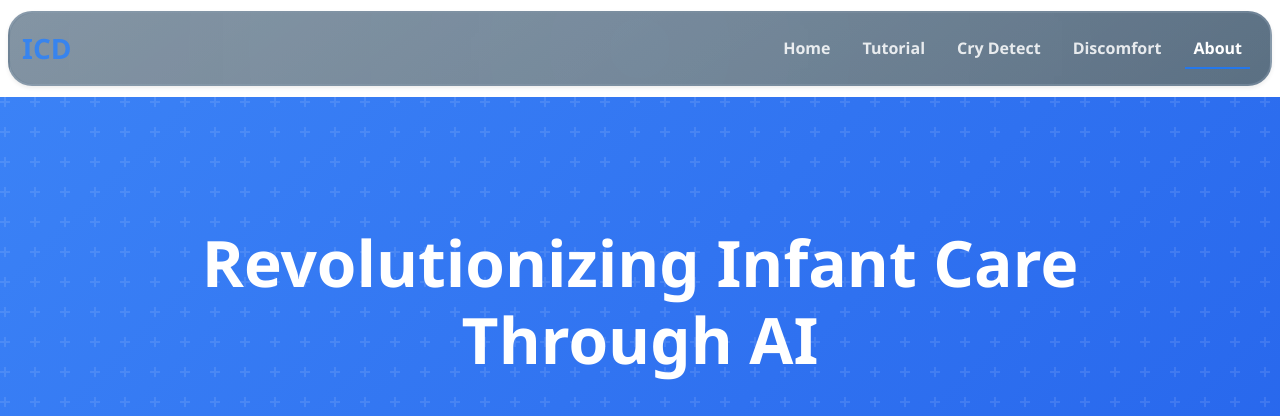
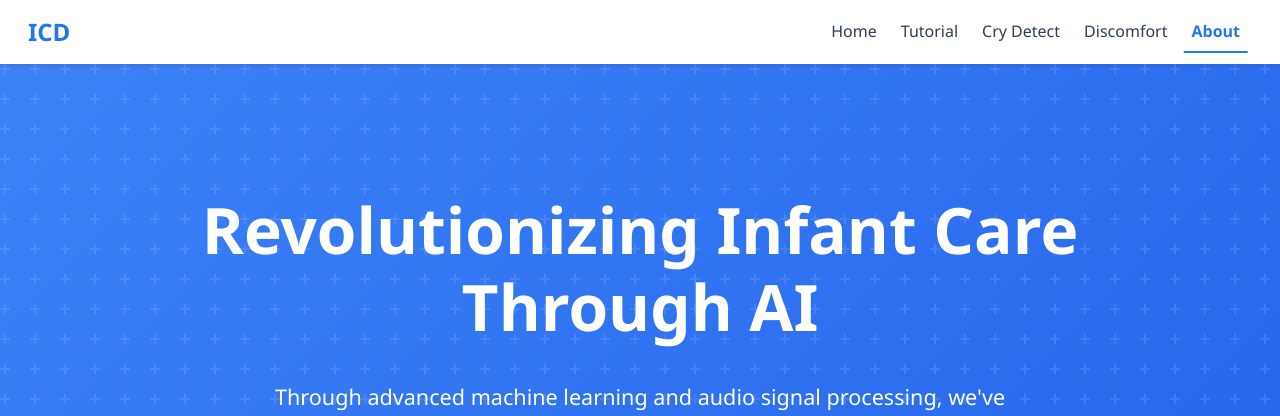
Before and after one commit to mursalatul/infant_cry_detection, a Django app: page /about/ in a window 1280 px wide. Shown: the top 416 px of the page. Run offline with Django 5.2, Linux system fonts and the light colour scheme; parts of the project's set-up code (start-up, migrations or seed data) failed here and were passed over; some libraries are stand-ins or nearby versions.

Commit message:
simplified the navbar

```diff
--- a/templates/base.html
+++ b/templates/base.html
@@ -104,126 +104,23 @@
 
         /* Navbar Styles */
         nav.navbar {
-            background: linear-gradient(145deg, #7b8fa1, #5e7489);
-            /* Subtle gradient for depth */
-            color: white;
-            box-shadow:
-                0 6px 20px rgba(0, 0, 0, 0.4),
-                /* Strong outer shadow for depth */
-                inset 0 -2px 4px rgba(0, 0, 0, 0.2),
-                /* Subtle inner shadow */
-                inset 0 2px 4px rgba(255, 255, 255, 0.1);
-            /* Inner light highlight */
-            border-radius: 1.5rem;
-            /* Smooth rounded corners */
-            margin: 0.7rem auto;
-            width: calc(100% - 1rem);
+            background-color: var(--light-color);
+            box-shadow: 0 2px 4px rgba(0, 0, 0, 0.1);
             position: sticky;
             top: 0;
             z-index: 1000;
-            border: 2px solid rgba(255, 255, 255, 0.1);
-            /* Subtle light border */
-            overflow: hidden;
-            transition: all 0.3s ease-in-out;
+            padding: 0.5rem 1rem;
+            transition: all 0.3s ease;
         }
 
-        /* Add glowing edges with reduced intensity */
-        nav.navbar:before {
-            content: '';
-            position: absolute;
-            top: -50%;
-            left: -50%;
-            width: 200%;
-            height: 200%;
-            background: radial-gradient(circle, rgba(255, 255, 255, 0.05), rgba(0, 0, 0, 0));
-            z-index: -1;
-            filter: blur(10px);
-            /* Softer blur */
-            animation: subtleGlowEffect 6s infinite alternate;
-        }
-
-        /* Interactive hover effect */
-        nav.navbar:hover {
-            transform: scale(1.01) translateY(-2px);
-            /* Slight lift and scale */
-            box-shadow:
-                0 8px 22px rgba(0, 0, 0, 0.45),
-                inset 0 -3px 6px rgba(0, 0, 0, 0.2),
-                inset 0 3px 6px rgba(255, 255, 255, 0.1);
-            /* Subtle enhanced shadows */
-        }
-
-        /* Animated underline effect for links */
-        nav.navbar .nav-link {
-            position: relative;
-            font-weight: bold;
-            color: rgba(255, 255, 255, 0.85);
-            transition: all 0.3s ease-in-out;
-        }
-
-        nav.navbar .nav-link:before {
-            content: '';
-            position: absolute;
-            left: 0;
-            bottom: -5px;
-            width: 100%;
-            height: 2px;
-            background: linear-gradient(90deg, rgba(255, 255, 255, 0.2), rgba(255, 255, 255, 0.1));
-            transform: scaleX(0);
-            transform-origin: right;
-            transition: transform 0.3s ease;
-        }
-
-        nav.navbar .nav-link:hover:before {
-            transform: scaleX(1);
-            transform-origin: left;
-        }
-
-        nav.navbar .nav-link:hover {
-            color: #d1d9e6;
-            /* Lightened hover color */
-            text-shadow: 0 0 3px rgba(255, 255, 255, 0.5);
-            /* Subtle glow effect */
-        }
-
-        @keyframes subtleGlowEffect {
-            0% {
-                background: radial-gradient(circle, rgba(255, 255, 255, 0.05), rgba(0, 0, 0, 0));
-            }
-
-            100% {
-                background: radial-gradient(circle, rgba(255, 255, 255, 0.02), rgba(0, 0, 0, 0.1));
-            }
-        }
-
-        /* Add a muted gradient glow around the navbar */
-        nav.navbar:after {
-            content: '';
-            position: absolute;
-            top: 0;
-            left: 0;
-            width: 100%;
-            height: 100%;
-            background: linear-gradient(145deg, rgba(255, 255, 255, 0.1), rgba(0, 0, 0, 0));
-            border-radius: 1.5rem;
-            pointer-events: none;
-            /* Prevent interaction with glow */
-        }
-
-
-
-
-
-
         .navbar-brand {
-            font-size: 1.75rem;
-            font-weight: 700;
+            font-size: 1.5rem;
+            font-weight: 600;
             color: var(--primary-color) !important;
         }
 
         .navbar-nav .nav-item {
-            margin-left: 0.5rem;
-            margin-right: 0.5rem;
+            margin: 0 0.25rem;
         }
 
         .navbar-nav .nav-link {
@@ -234,6 +131,18 @@
             position: relative;
         }
 
+        .navbar-nav .nav-link:after {
+            content: '';
+            position: absolute;
+            bottom: 0;
+            left: 50%;
+            width: 0;
+            height: 2px;
+            background-color: var(--primary-color);
+            transition: all 0.3s ease;
+            transform: translateX(-50%);
+        }
+
         .navbar-nav .nav-link:hover {
             color: var(--primary-color);
         }
@@ -242,19 +151,8 @@
             width: 100%;
         }
 
-        .navbar-nav .nav-link:after {
-            content: '';
-            position: absolute;
-            width: 0;
-            height: 2px;
-            bottom: 0;
-            left: 0;
-            background-color: var(--primary-color);
-            transition: width 0.3s ease;
-        }
-
         .navbar-nav .nav-link.active {
-            color: white;
+            color: var(--primary-color);
             font-weight: 600;
         }
 
@@ -262,7 +160,19 @@
             width: 100%;
         }
 
-        /* navber style ends */
+        @media (max-width: 991.98px) {
+            .navbar-nav {
+                padding: 1rem 0;
+            }
+            .navbar-nav .nav-item {
+                margin: 0;
+            }
+            .navbar-nav .nav-link {
+                padding: 0.5rem 0;
+            }
+        }
+
+        /* navbar style ends */
     </style>
     {% block custom_styles %}{% endblock %}
 </head>
```
